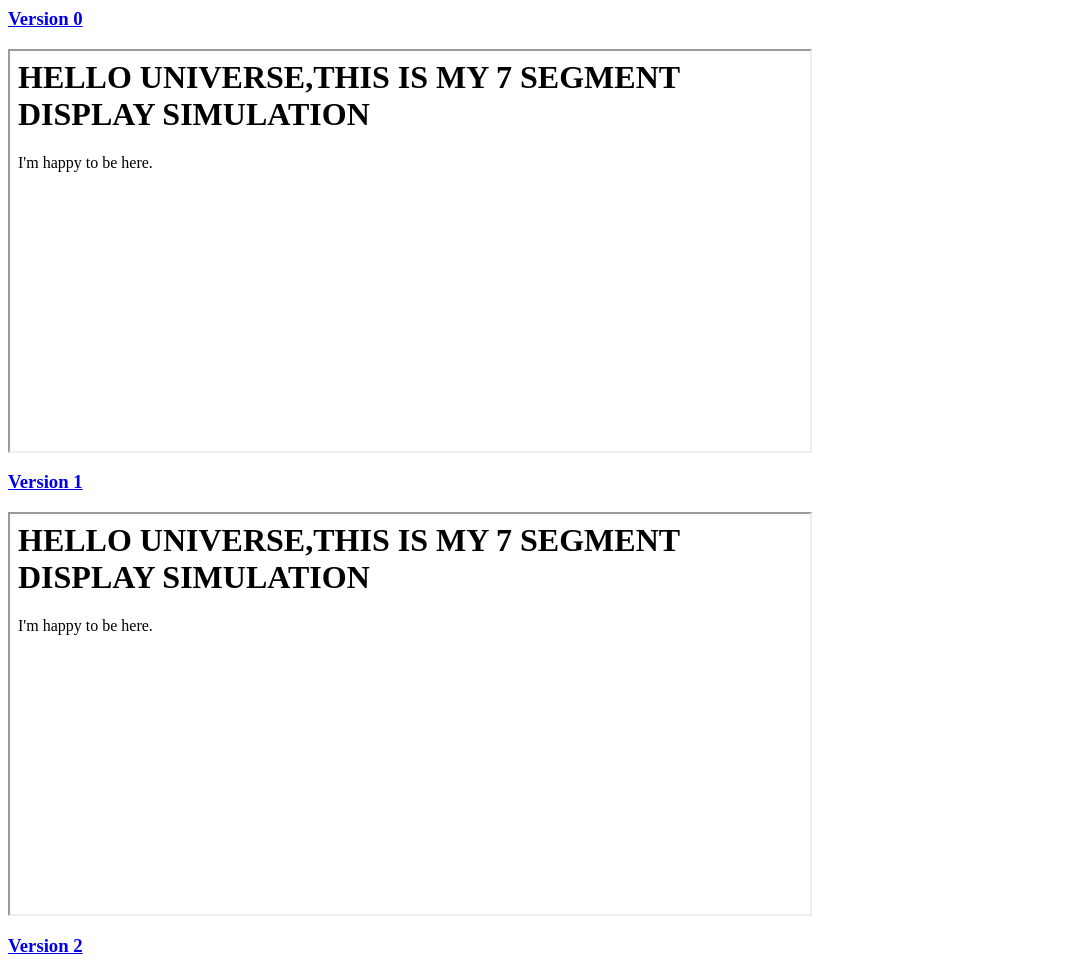
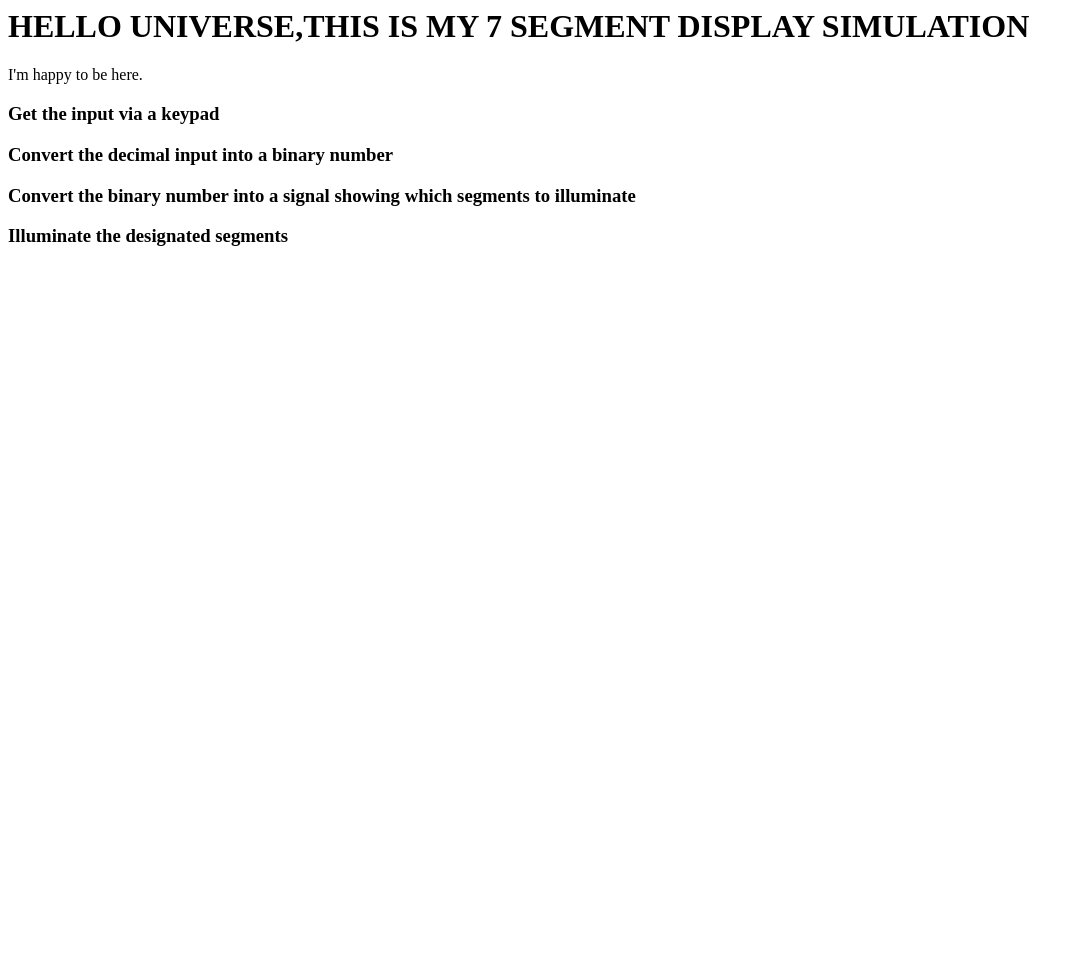
Before and after one commit to desreeb/desreeb-inf1339-week01, a plain HTML site: page docs/v01.html in a window 1280 px wide. Shown: the top 960 px of the page, without its empty margins (0-1082 px from the left). After the commit the page ends 800 px from the top, so only its background shows below. Drawn offline with Linux system fonts and the light colour scheme.

Commit message:
Update v01.html

```diff
--- a/docs/v01.html
+++ b/docs/v01.html
@@ -3,11 +3,11 @@
   <title>Hello Universe</title>
   </head>
 <body>
-  <h3><a href="v00.html"> Version 0</a></h3>
-    <iframe src="v00.html" height="400px" width="800px"></iframe>
-      <h3><a href="v00.html"> Version 1</a></h3>
-    <iframe src="v00.html" height="400px" width="800px"></iframe>
-      <h3><a href="v00.html"> Version 2</a></h3>
-    <iframe src="v00.html" height="400px" width="800px"></iframe>
+  <h1>HELLO UNIVERSE,THIS IS MY 7 SEGMENT DISPLAY SIMULATION</h1>
+  I'm happy to be here.
+<h3>Get the input via a keypad</h3>
+<h3>Convert the decimal input into a binary number</h3>
+<h3>Convert the binary number into a signal showing which segments to illuminate</h3>
+<h3>Illuminate the designated segments</h3>
   </body>
   </html
```
